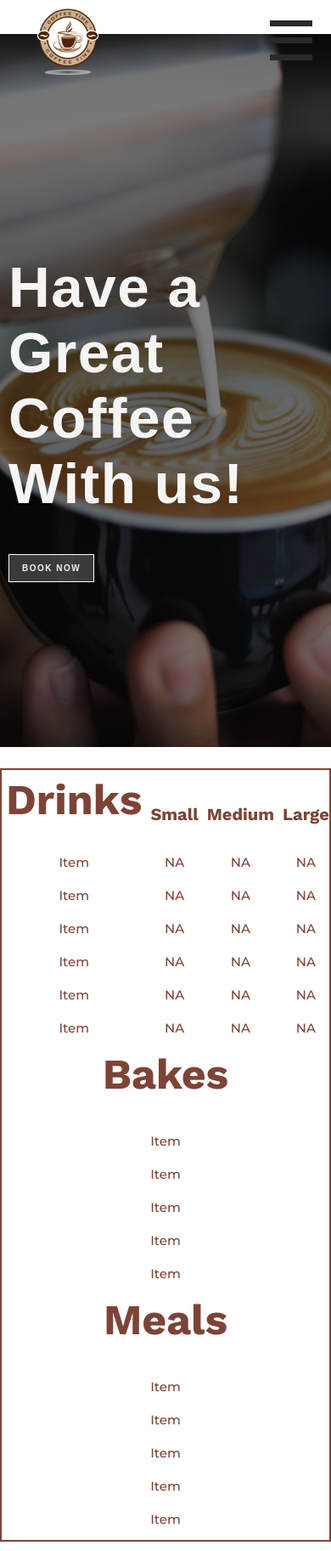
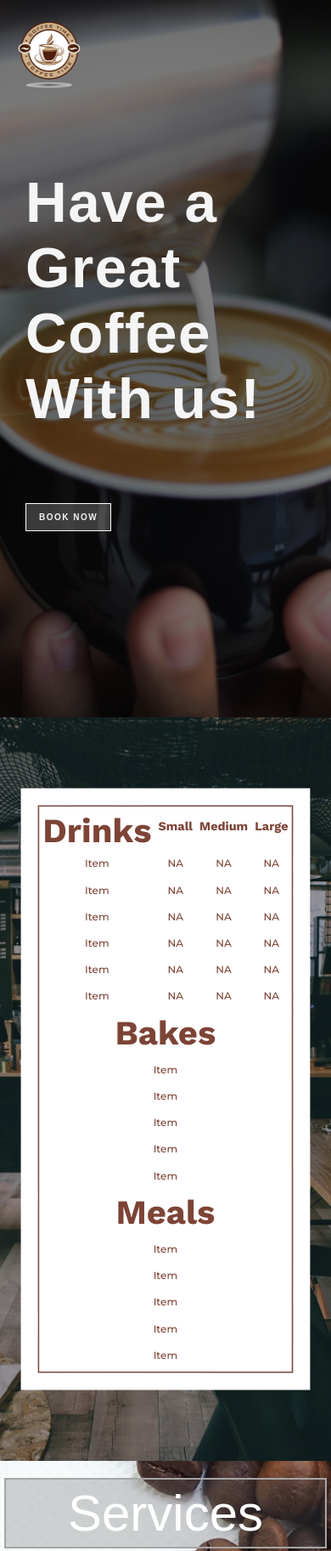
Before and after one commit to probiecoder913/CoffeeShop, a website: page index.html in a window 390 px wide. Shown: the top 1825 px of the page at 85% size. Drawn offline with nearby package versions, Linux system fonts and the light colour scheme.

Commit message:
Media Query FIxed V1

```diff
--- a/index.html
+++ b/index.html
@@ -17,30 +17,7 @@
     <div class="logo"><a href="#home"><img src="img/logo.png" width="100px"></a></div>
     <section id="navbar">
     <!---Hamburger--->
-        <div class="wrap" onclick="display()">
-            <div class="line"></div>
-        </div>
-        <div class="hamMenu">
-            <ul>
-                <a href="/#home"><li>home</li></a>
-                <a href="/#menu"><li>menu</li></a>
-                <a href="/#about"><li>about</li></a>
-                <a href="/#footer"><li>help</li></a>
-            </ul>
-        </div>
-        <script>
-            var flag = 1;
-            function display() {
-                if(flag){
-                    document.getElementsByClassName("hamMenu")[0].style.visibility= "visible";
-                    flag=0;
-                }
-                else {
-                    document.getElementsByClassName("hamMenu")[0].style.visibility = "hidden";
-                    flag=1;
-                }
-    }
-        </script>
+
     <!--End of Hamburger-->
     <div class="nav">
             <ul>
@@ -190,4 +167,20 @@
     <!--End of footer Section-->
 
 </body>
+<script>
+    //NAvBar On-Scroll Behaviour
+    var prevScrollpos = window.pageYOffset;
+window.onscroll = function() {
+  var currentScrollPos = window.pageYOffset;
+  if (prevScrollpos > currentScrollPos) {
+    document.getElementById("navbar").style.height = "40px";
+    document.getElementsByClassName("nav")[0].style.opacity = "1";
+  } else {
+    document.getElementById("navbar").style.height= "0px";
+    document.getElementsByClassName("nav")[0].style.opacity = "0";
+  }
+  prevScrollpos = currentScrollPos;
+}
+
+</script>
 </html>
--- a/public/style.css
+++ b/public/style.css
@@ -10,19 +10,19 @@
 
   /* Track */
   ::-webkit-scrollbar-track {
-    box-shadow: inset 0 0 5px grey;
+    box-shadow: inset 0 0 5px rgb(128, 128, 128);
     border-radius: 10px;
-  }
-
+    background-color: transparent;
+}
   /* Handle */
   ::-webkit-scrollbar-thumb {
-    background: rgb(226, 127, 91);
+    background: rgb(161, 43, 0);
     border-radius: 10px;
   }
 
   /* Handle on hover */
   ::-webkit-scrollbar-thumb:hover {
-    background: rgb(163, 82, 53);
+    background: rgb(255, 70, 3);
   }
 /*----------Scrollbar End-----------*/
 /*----------HamBurger Start-----------*/
@@ -111,13 +111,14 @@ display: flex;
 justify-content: space-between;
 background: white;
 width: 100%;
-position: static;
+position: fixed;
 z-index: 3;
 height: 40px;
+visibility: visible;
 }
 .logo{
-    margin-top: 0px;
-    margin-left: 30px;
+    top: 0px;
+    left: 30px;
     position: fixed;
     z-index: 4;
 }
@@ -159,16 +160,16 @@ background-repeat: no-repeat;
 position: relative;
 display: flex;
 align-items: center;
-justify-content: center;
+justify-content: space-evenly;
 min-height: 100vh;
 z-index: 0;
+top: 0px;
 }
 .homepage{
 z-index: 1;
-max-width: 1200px;
-margin-top: 80px;
+max-width: fit-content;
 align-self: center;
-margin-left: 10px;
+margin:2rem;
 }
 a{
     text-decoration: none;
@@ -188,7 +189,7 @@ a{
 }
 #home h1{
     display: block;
-    width: 100%;
+    width: fit-content;
     font-size: 4.5em;
     position:relative;
     letter-spacing: .1rem;
@@ -202,10 +203,9 @@ text-transform: uppercase;
 letter-spacing: .1rem;
 transition: .3s ease;
 font-size: 10px;
-margin-top: 20px;
+margin-top: 4rem;
 margin-bottom: 20px;
 padding: 10px 15px 10px 15px;
-
 }
 #home .cta:hover{
     color:rgb(41, 23, 5);
@@ -462,10 +462,10 @@ padding: 10px 15px 10px 15px;
     }
 /*==================MEDIA QUERRY============*/
 @media all and (max-width: 768px){
-    .wrap{
-        visibility: visible;
+    .nav{
+        visibility: hidden;
     }
-    .nav{
+    #navbar{
         visibility: hidden;
     }
     .nav li{
@@ -474,16 +474,34 @@ padding: 10px 15px 10px 15px;
     .logo{
         position: fixed;
         z-index: 4;
+        left: .5rem;
+        top: 1rem;
+    }
+    .homepage{
+        float: right;
     }
     .cta{
     font-size: larger;
     }
+    #menu{
+        max-height: fit-content;
+        display: flex;
+        position: relative;
+        align-items: center;
+        justify-content: center;
+        color: rgba(110, 47, 31, 0.897);
+        z-index: 0;
+        }
     .menucards{
         display: flex;
         flex-direction: column;
         height: fit-content;
         margin: 20px auto;
-
+        margin-top: 20px;
+        transform: scale(.8);
+    }
+    .menucards h1,h2{
+        margin:auto;
     }
     hr{
         margin-top: 10px;
@@ -498,5 +516,15 @@ padding: 10px 15px 10px 15px;
         background-attachment: fixed;
         height: fit-content;
     }
-
+    .about .service_item:hover{
+        transform: scale(1);
+    }
 }
+@media all and (max-width: 390px){
+    .menucards{
+        transform: scale(.8);
+    }
+    .menucards h2{
+        font-size: large;
+    }
+}
```
Also changed, not shown: aim.html (+1 -24 lines), booking.html (+2 -24 lines), feedback.html (+0 -24 lines).
